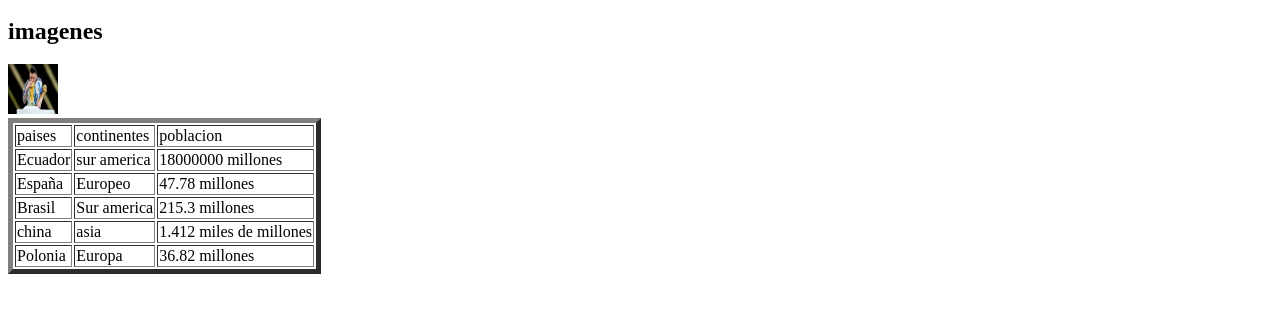
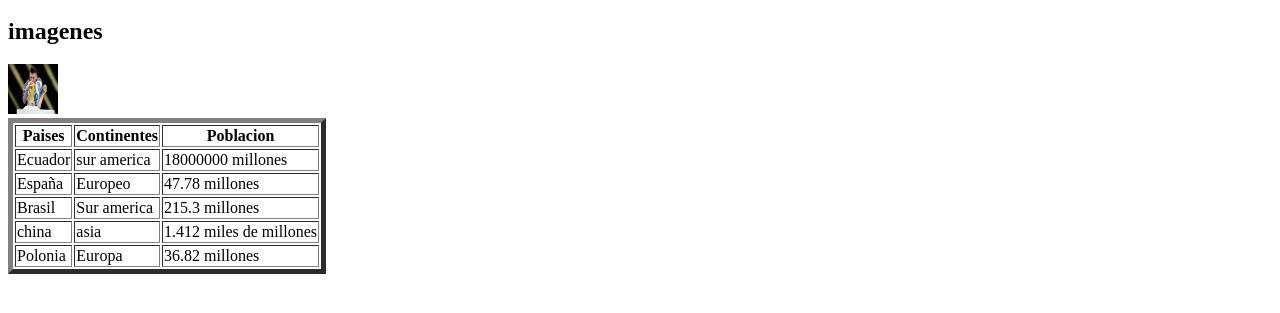
Before and after one commit to chrisLDU/holaweb, a plain HTML site: page index.html in a window 1280 px wide. Shown: the part 483-796 px from the top of the page. Drawn offline with Linux system fonts and the light colour scheme.

Commit message:
añadiendo etiquetas html5 a la tabla

```diff
--- a/index.html
+++ b/index.html
@@ -41,11 +41,16 @@
 </div>
 <!--table-->
 <table border="5px">
-    <tr>
+   <!-- <tr>
         <td> paises</td>
         <td>continentes</td>
         <td>poblacion </td>
-    </tr>
+    </tr>-->
+    <thead>
+        <th> Paises</th>
+        <th>Continentes</th>
+        <th>Poblacion </th>
+    </thead>
     <tr>
         <td> Ecuador </td>
         <td> sur america </td>
```
